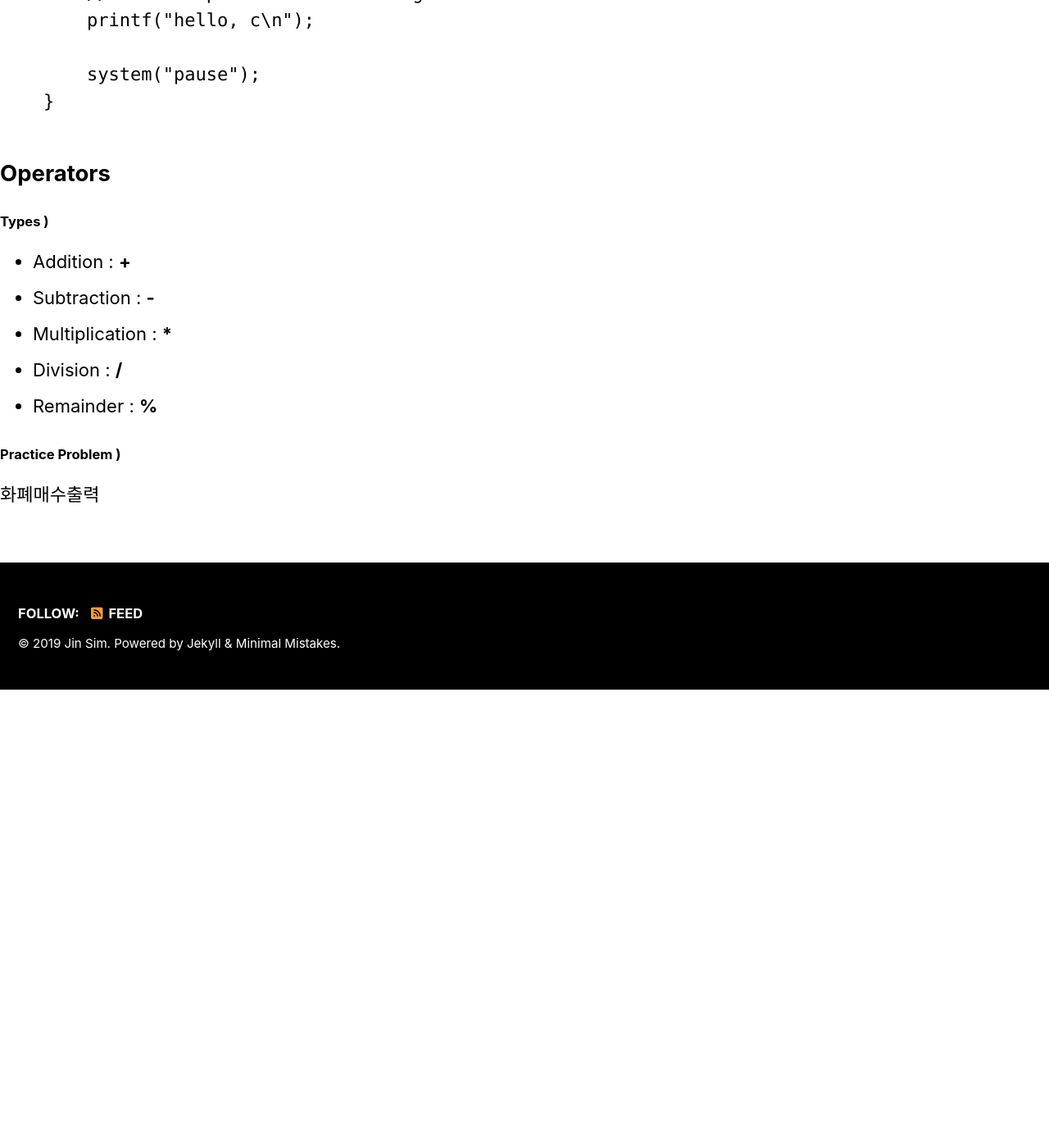
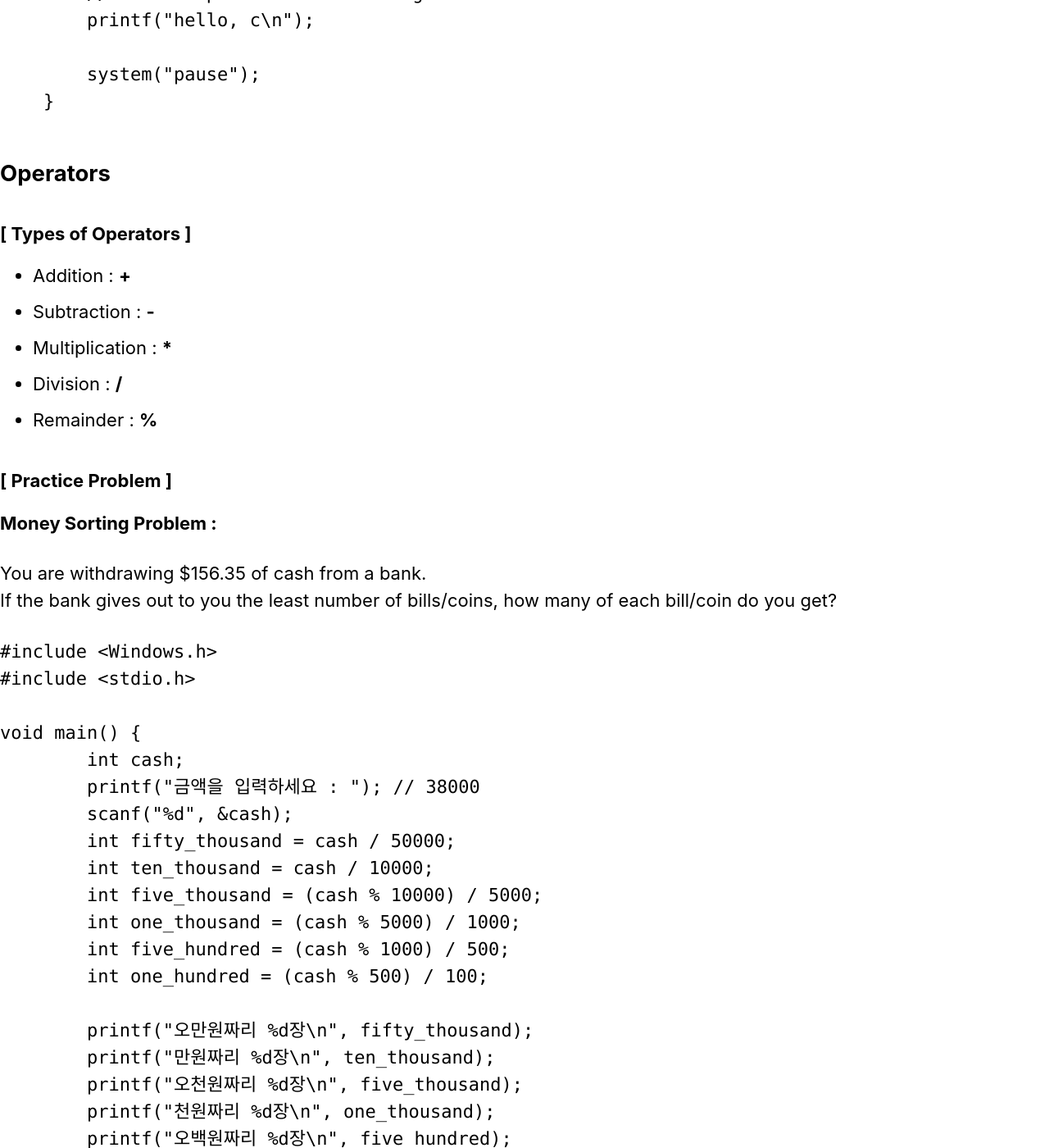
Before and after one commit to jinsim95/jinsim95.github.io, a Jekyll site: the page built from 2019-07-09-Cday01(Editing).md, in a window 1280 px wide and 1400 px high, scrolled down 1434 px. Shown: the whole window at 82% size. Built offline with Jekyll 4.4.1, drawn with Linux system fonts in a browser that asks for light colours; cached includes are drawn as plain includes; nearby versions of some CDN libraries; our own code applies the rules of GitHub Pages for plain Markdown files; before the commit the page ends 2274 px from its top, so only the background shows below that; some of the changed text lies outside the part shown.

Commit message:
2019-07-09-Cday01(Editing).md updated from https://stackedit.io/

```diff
--- a/2019-07-09-Cday01(Editing).md
+++ b/2019-07-09-Cday01(Editing).md
@@ -31,7 +31,7 @@ author: Jin Sim
 </li>
 </ul>
 <h2 id="print-statement">Print Statement</h2>
-<h4 id="example-">Example )</h4>
+<h4 id="example-">[ Example ]</h4>
 <pre><code>	#include &lt;Windows.h&gt;
 	#include &lt;stdio.h&gt;
 
@@ -49,7 +49,7 @@ author: Jin Sim
     }
 </code></pre>
 <h2 id="operators">Operators</h2>
-<h4 id="types-">Types )</h4>
+<h3 id="types-of-operators-">[ Types of Operators ]</h3>
 <ul>
 <li>Addition	: 	<strong>+</strong></li>
 <li>Subtraction	:	<strong>-</strong></li>
@@ -57,5 +57,29 @@ author: Jin Sim
 <li>Division	:	<strong>/</strong></li>
 <li>Remainder	:	<strong>%</strong></li>
 </ul>
-<h4 id="practice-problem-">Practice Problem )</h4>
-<p>화폐매수출력</p>
+<h3 id="practice-problem-">[ Practice Problem ]</h3>
+<p><strong>Money Sorting Problem :</strong></p>
+<p>You are withdrawing $156.35 of cash from a bank.<br>
+If the bank gives out to you the least number of bills/coins, how many of each bill/coin do you get?</p>
+<pre><code>#include &lt;Windows.h&gt;
+#include &lt;stdio.h&gt;
+
+void main() {
+	int cash;
+	printf("금액을 입력하세요 : "); // 38000
+	scanf("%d", &amp;cash);
+	int fifty_thousand = cash / 50000;
+	int ten_thousand = cash / 10000;
+	int five_thousand = (cash % 10000) / 5000;
+	int one_thousand = (cash % 5000) / 1000;
+	int five_hundred = (cash % 1000) / 500;
+	int one_hundred = (cash % 500) / 100;
+
+	printf("오만원짜리 %d장\n", fifty_thousand);
+	printf("만원짜리 %d장\n", ten_thousand);
+	printf("오천원짜리 %d장\n", five_thousand);
+	printf("천원짜리 %d장\n", one_thousand);
+	printf("오백원짜리 %d장\n", five_hundred);
+	printf("백원짜리 %d장\n", one_hundred);
+}
+</code></pre>
```
